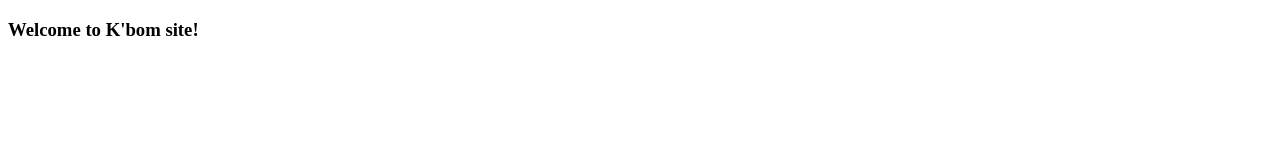
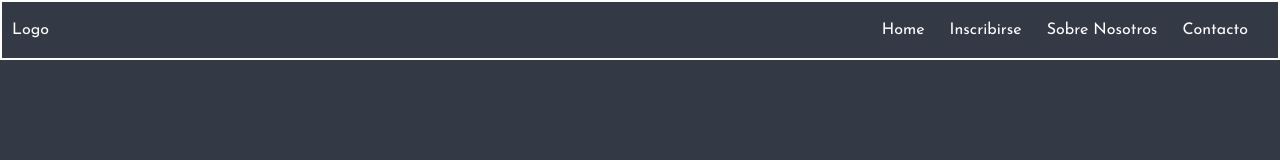
Before and after one commit to Christoper22rm/K-Boom, a plain HTML site: page index.html in a window 1280 px wide. Drawn offline with Linux system fonts and the light colour scheme.

Commit message:
Prototipo del nav

```diff
--- a/index.html
+++ b/index.html
@@ -8,6 +8,17 @@
     <link rel="stylesheet" href="./src/css/styles.css">
 </head>
 <body>
-    <h3>Welcome to K'bom site!</h3>
+    <!-- Nav -->
+    <nav class="nav">
+        <div class="nav-logo">
+            <srong>Logo</srong>
+        </div>
+        <div class="nav-content">
+            <a href="#">Home</a>
+            <a href="#">Inscribirse</a>
+            <a href="#">Sobre Nosotros</a>
+            <a href="#">Contacto</a>
+        </div>
+    </nav>
 </body>
 </html>
--- a/src/css/styles.css
+++ b/src/css/styles.css
@@ -0,0 +1,33 @@
+@import url('https://fonts.googleapis.com/css2?family=Josefin+Sans:wght@300;400;600&display=swap');
+
+body {
+    margin: 0;
+    padding: 0;
+    background: rgb(52, 57, 70);
+    font-family: 'Josefin Sans', sans-serif;
+}
+
+/*------    NAV     -----*/
+.nav {
+    display: flex;
+    justify-content: space-between;
+    align-items: center;
+    border: 2px solid #fff;
+}
+
+.nav-logo {
+    margin: 20px;
+    margin-left: 30px;
+    color: #fff;
+    margin-left: 10px;
+}
+
+.nav-content {
+    margin: 10px;
+}
+
+a {
+    margin-right: 20px;
+    text-decoration: none;
+    color: #fff;
+}
```
